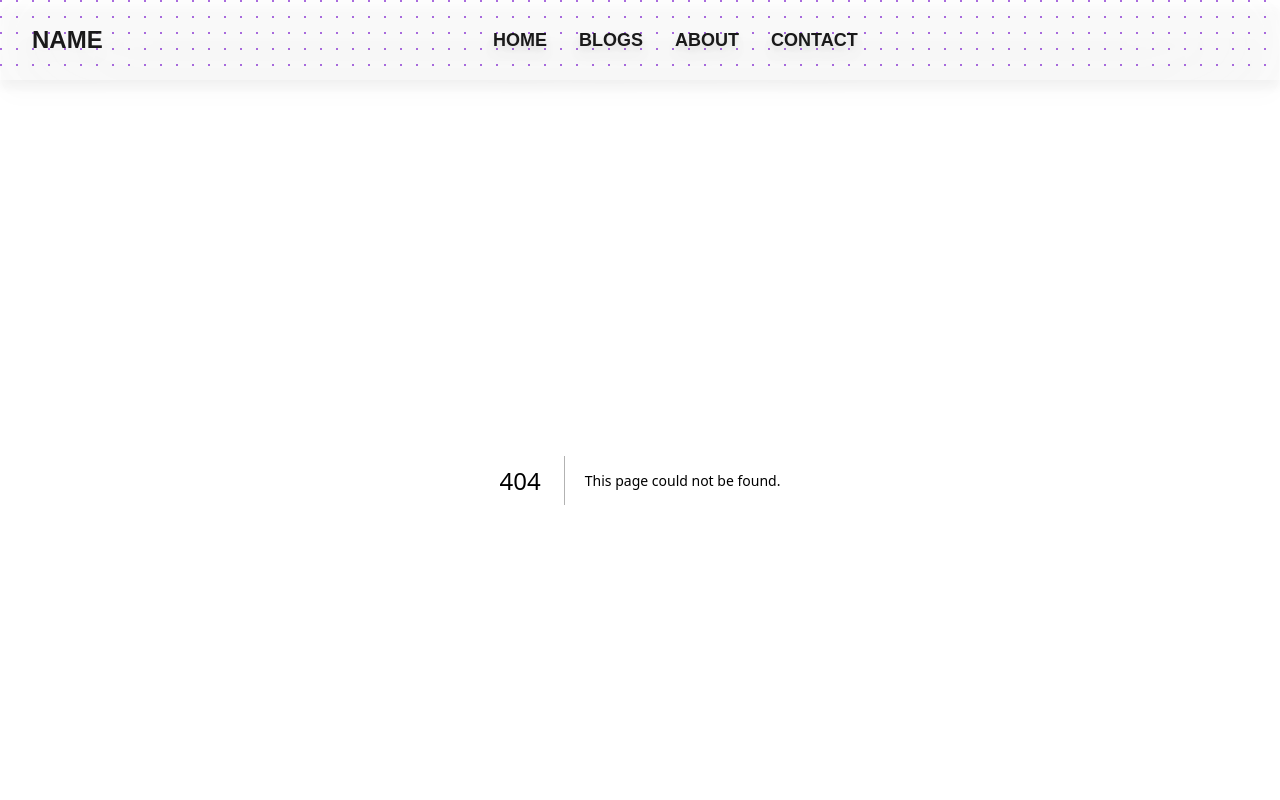
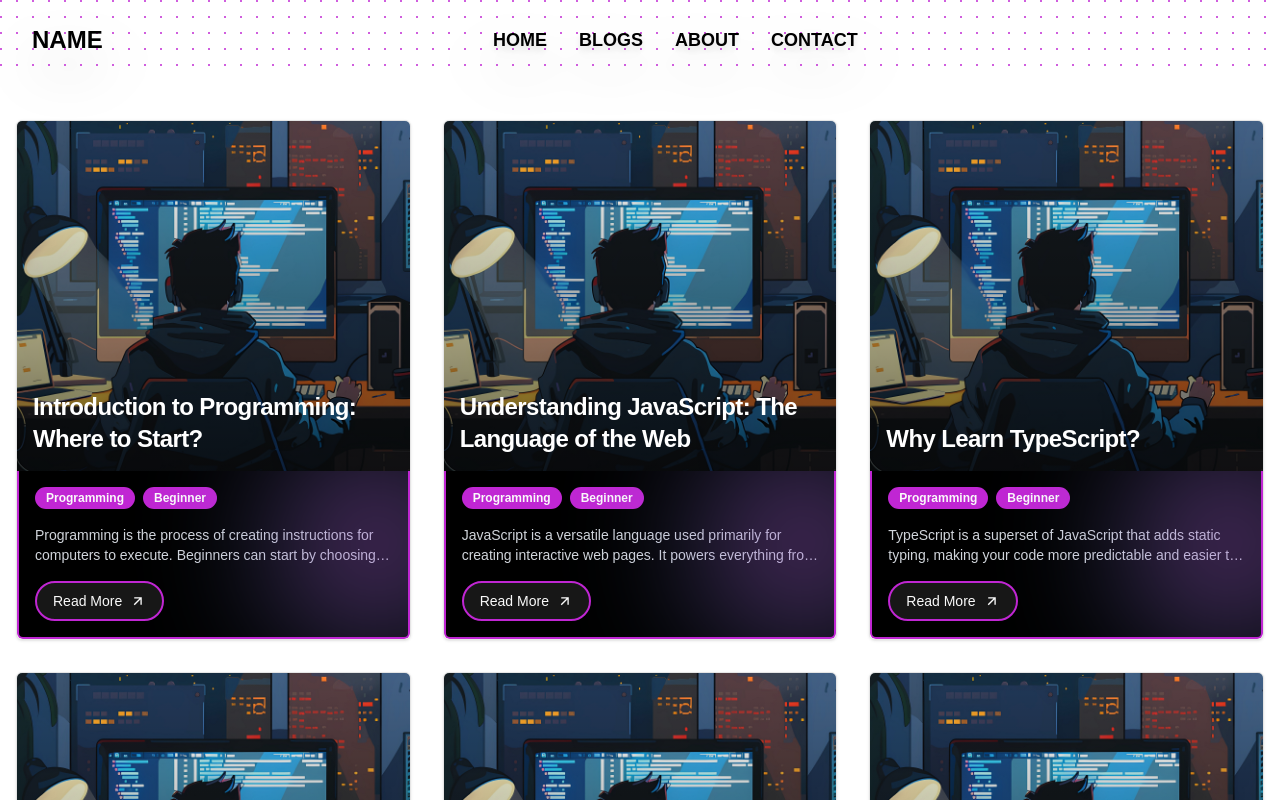
Before and after one commit to Tahasiraj1/Dynamic-Blog-Website, a Next.js app: page /posts in a window 1280 px wide. Before the commit this address had no page. Shown: the top 800 px of the page. Built offline with nearby package versions, Linux system fonts and the light colour scheme.

Commit message:
Add Blog page component and enhance BlogCard and Header styles

```diff
--- /dev/null
+++ b/app/posts/page.tsx
@@ -0,0 +1,12 @@
+import Blogs from '@/components/Blogs'
+import React from 'react'
+
+const page = () => {
+  return (
+    <div>
+      <Blogs />
+    </div>
+  )
+}
+
+export default page
--- a/components/BlogCard.tsx
+++ b/components/BlogCard.tsx
@@ -50,7 +50,7 @@ export function BlogCard({ id, name, image, specialties, description }: BlogrPro
                     {name}
                 </CardTitle>
             </CardHeader>
-            <CardContent className="overflow-clip relative p-4 rounded-b-md border-2 border-t-0 border-fuchsia-700 bg-black ">
+            <CardContent className="overflow-clip relative p-4 rounded-b-md border-2 border-t-0 border-fuchsia-600 bg-black ">
                     <div className='absolute top-0 right-40 opacity-50 animate-pulse-slow' >
                         <GradientBlob colors={["#FF00A9", "#00F0FF"]} size={200} blur={60} />
                     </div>
@@ -67,7 +67,7 @@ export function BlogCard({ id, name, image, specialties, description }: BlogrPro
                         <Button
                         onClick={handlePassHreff}
                         variant='gooeyLeft'
-                        className="flex items-center justify-center gap-2 group rounded-full bg-primary text-primary-foreground hover:bg-primary-foreground hover:text-primary">
+                        className="border-2 border-fuchsia-600 flex items-center justify-center gap-2 group rounded-full bg-primary text-primary-foreground hover:bg-primary-foreground hover:text-primary">
                             Read More <MdArrowUpward className="w-4 h-4 rotate-45 transition-transform duration-300 group-hover:rotate-90" />
                         </Button>
             </CardContent>
--- a/components/Hero.tsx
+++ b/components/Hero.tsx
@@ -8,10 +8,10 @@ import { motion } from "framer-motion";
 const Hero = () => {
   return (
     <div className="relative flex-col items-center justify-center p-10 overflow-x-clip">
-      <div className="absolute -top-20 -left-40 opacity-50 -z-10 animate-pulse-slow">
+      <div className="absolute -top-20 -left-40 opacity-50 -z-10">
         <GradientBlob colors={["#FF00A9", "#00F0FF"]} size={500} blur={60} />
       </div>
-      <div className="absolute -top-20 right-52 opacity-50 -z-10 animate-pulse-slow">
+      <div className="absolute -top-20 right-52 opacity-50 -z-10">
         <GradientBlob colors={["#FF00A9", "#00F0FF"]} size={500} blur={60} />
       </div>
       <h1 className="text-3xl md:text-5xl font-bold text-center">
--- a/components/layout/Header.tsx
+++ b/components/layout/Header.tsx
@@ -15,7 +15,7 @@ import DotPattern from "../ui/dot-pattern";
 
 const Header = () => {
   return (
-    <div className="relative font-extrabold text-xl w-full h-20 flex items-center justify-between drop-shadow-xl text-black px-4 md:px-8 top-0 z-50 opacity-90 backdrop-blur-3xl bg-white/60">
+    <div className="relative font-extrabold text-xl w-full h-20 flex items-center justify-between drop-shadow-2xl text-black px-4 md:px-8">
       <DotPattern className="absolute top-0 left-0 -z-10" />
       <h1 className="font-bold text-2xl animate-in slide-in-from-left-full transition-transform transform duration-1000">
         NAME
@@ -35,7 +35,7 @@ const Header = () => {
             </Link>
           </Button>
           <Button variant="linkHover2">
-            <Link href="/products">
+            <Link href="/posts">
               <motion.li
                 className="font-semibold text-lg drop-shadow-lg"
                 initial={{ opacity: 0, y: -20 }}
@@ -80,13 +80,13 @@ const Header = () => {
               size="icon"
               className="md:hidden bg-transparent hover:bg-transparent"
             >
-              <RiMenu3Line className="w-6 h-6 text-black hover:text-emerald-200" />
+              <RiMenu3Line className="w-6 h-6 text-black" />
               <span className="sr-only">Open menu</span>
             </Button>
           </SheetTrigger>
           <SheetContent
             side="right"
-            className="pt-20 bg-emerald-800 text-white border-gray-600"
+            className="pt-20 bg-primary text-white border-r-0 border-t-0 border-b-0 border-l-2 border-fuchsia-600"
           >
             <SheetHeader>
               <SheetTitle className="sr-only">Navigation Menu</SheetTitle>
@@ -108,7 +108,7 @@ const Header = () => {
                     asChild
                     className="w-full justify-start"
                   >
-                    <Link href="/products">PRODUCTS</Link>
+                    <Link href="/posts">BLOGS</Link>
                   </Button>
                 </li>
                 <li>
@@ -129,24 +129,6 @@ const Header = () => {
                     <Link href="/contact">CONTACT</Link>
                   </Button>
                 </li>
-                <li>
-                  <Button
-                    variant="linkHover2"
-                    asChild
-                    className="w-full justify-start"
-                  >
-                    <Link href="/cart">CART</Link>
-                  </Button>
-                </li>
-                <li>
-                  <Button
-                    variant="linkHover2"
-                    asChild
-                    className="w-full justify-start"
-                  >
-                    <Link href="/dashboard">DASHBOARD</Link>
-                  </Button>
-                </li>
               </ul>
             </nav>
           </SheetContent>
--- a/components/ui/button.tsx
+++ b/components/ui/button.tsx
@@ -26,7 +26,7 @@ const buttonVariants = cva(
         gooeyRight:
           "text-primary-foreground relative bg-primary z-0 overflow-hidden transition-all duration-500 before:absolute before:inset-0 before:-z-10 before:translate-x-[150%] before:translate-y-[150%] before:scale-[2.5] before:rounded-[100%] before:bg-gradient-to-r from-zinc-400 before:transition-transform before:duration-1000  hover:before:translate-x-[0%] hover:before:translate-y-[0%] ",
         gooeyLeft:
-          "text-primary-foreground relative bg-primary z-0 overflow-hidden transition-all duration-500 after:absolute after:inset-0 after:-z-10 after:translate-x-[-150%] after:translate-y-[150%] after:scale-[2.5] after:rounded-[100%] after:bg-gradient-to-l from-fuchsia-400 after:transition-transform after:duration-1000  hover:after:translate-x-[0%] hover:after:translate-y-[0%] ",
+          "text-primary-foreground relative bg-primary z-0 overflow-hidden transition-all duration-500 after:absolute after:inset-0 after:-z-10 after:translate-x-[-150%] after:translate-y-[150%] after:scale-[2.5] after:rounded-[100%] after:bg-gradient-to-l from-fuchsia-500 after:transition-transform after:duration-1000  hover:after:translate-x-[0%] hover:after:translate-y-[0%] ",
         linkHover1:
           "relative after:absolute after:bg-primary after:bottom-2 after:h-[1px] after:w-2/3 after:origin-bottom-left after:scale-x-100 hover:after:origin-bottom-right hover:after:scale-x-0 after:transition-transform after:ease-in-out after:duration-300",
         linkHover2:
--- a/components/ui/dot-pattern.tsx
+++ b/components/ui/dot-pattern.tsx
@@ -30,7 +30,7 @@ export function DotPattern({
     <svg
       aria-hidden="true"
       className={cn(
-        "pointer-events-none absolute inset-0 h-full w-full fill-purple-700",
+        "pointer-events-none absolute inset-0 h-full w-full fill-fuchsia-600",
         className,
       )}
       {...props}
```
